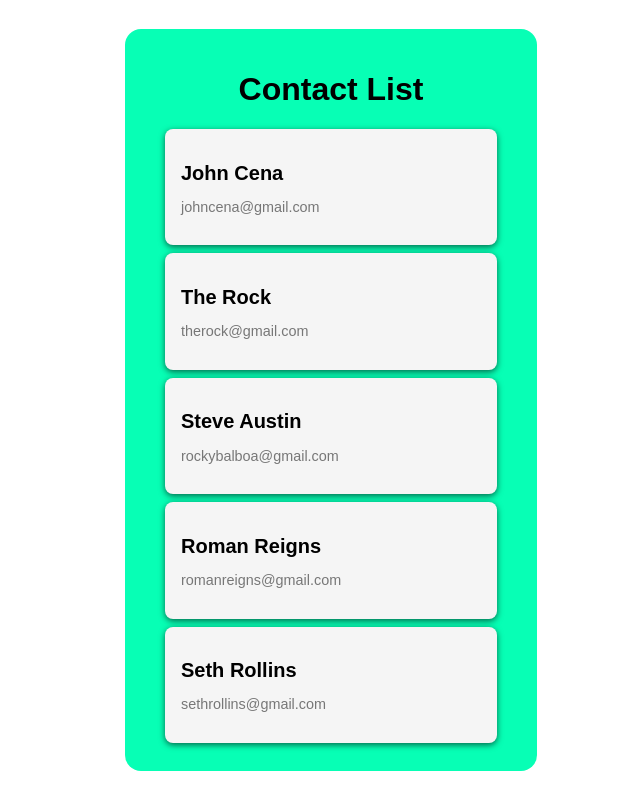
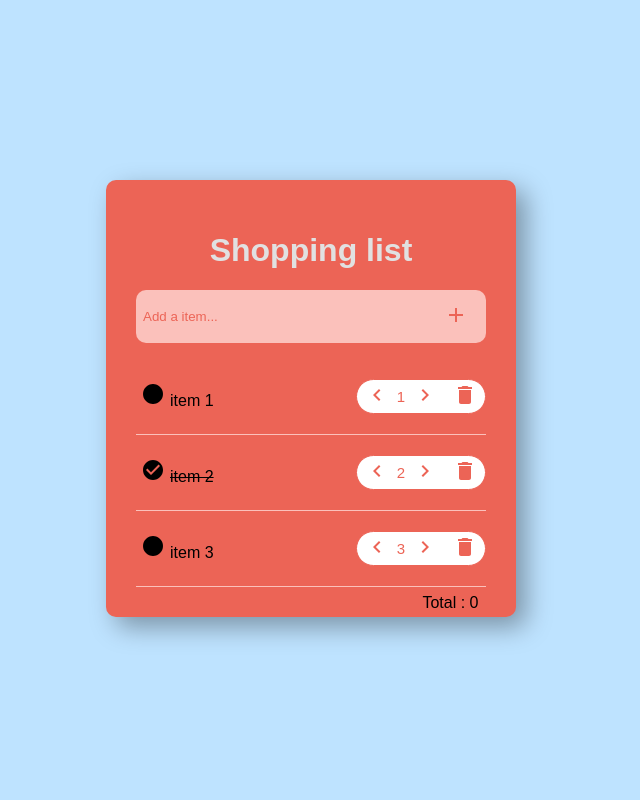
Before and after one commit to Nkbalaji2002/Temp-Ctrl-App, a React (Vite) app: page / in a window 1280 px wide. Shown: the whole page, without its empty margins (329-969 px from the left). Built offline with nearby package versions, Linux system fonts and the light colour scheme.

Commit message:
shop-list commit

```diff
--- a/index.html
+++ b/index.html
@@ -4,7 +4,7 @@
     <meta charset="UTF-8" />
     <link rel="icon" type="image/svg+xml" href="/vite.svg" />
     <meta name="viewport" content="width=device-width, initial-scale=1.0" />
-    <title>Contact List</title>
+    <title>Shopping List</title>
   </head>
   <body>
     <div id="root"></div>
--- a/src/App.tsx
+++ b/src/App.tsx
@@ -1,15 +1,11 @@
 import React from "react";
-import ContactList from "./components/ContactList";
-import { ContactData } from "./components/Data/ContactData";
+import Shopping from "./components/shopping";
 
 export const App: React.FC = () => {
-  const contact = ContactData;
-
   return (
     <>
-      <div className="container">
-        <h1>Contact List</h1>
-        <ContactList contacts={contact} />{" "}
+      <div className="app">
+        <Shopping />
       </div>
     </>
   );
--- a/src/components/Contact.css
+++ /dev/null
@@ -1,35 +0,0 @@
-.container {
-  text-align: center;
-  background-color: rgb(7, 255, 181);
-  padding: 20px;
-  width: 100%;
-  border: none;
-  border-radius: 1rem;
-}
-
-.contact-list {
-  display: flex;
-  flex-direction: column;
-  align-items: center;
-}
-
-.contact {
-  background-color: #f5f5f5;
-  padding: 1rem;
-  border: none;
-  border-radius: 8px;
-  box-shadow: 0px 2px 6px rgba(0, 0, 0, 0.6);
-  text-align: justify;
-  width: 300px;
-  margin-bottom: 0.5rem;
-}
-
-.contact h2 {
-  margin-bottom: 0.5rem;
-  font-size: 1.25rem;
-}
-
-.contact p {
-  color: #777;
-  font-size: 0.9rem;
-}
--- a/src/components/Contact.tsx
+++ /dev/null
@@ -1,19 +0,0 @@
-import React from "react";
-
-export interface ContactProps {
-  name: string;
-  email: string;
-}
-
-const Contact: React.FC<ContactProps> = ({ name, email }) => {
-  return (
-    <>
-      <div className="contact">
-        <h2>{name}</h2>
-        <p>{email}</p>
-      </div>
-    </>
-  );
-};
-
-export default Contact;
--- a/src/components/ContactList.tsx
+++ /dev/null
@@ -1,29 +0,0 @@
-import React from "react";
-import "./Contact.css";
-import Contact, { ContactProps } from "./Contact";
-
-export interface ContactListProps {
-  contacts: ContactProps[];
-}
-
-const ContactList: React.FC<ContactListProps> = ({ contacts }) => {
-  return (
-    <>
-      <div className="contact-list">
-        {contacts.map((contact, index) => {
-          return (
-            <>
-              <Contact
-                key={index}
-                name={contact.name}
-                email={contact.email}
-              />
-            </>
-          );
-        })}
-      </div>
-    </>
-  );
-};
-
-export default ContactList;
--- a/src/components/Data/ContactData.tsx
+++ /dev/null
@@ -1,22 +0,0 @@
-export const ContactData = [
-  {
-    name: "John Cena",
-    email: "johncena@gmail.com",
-  },
-  {
-    name: "The Rock",
-    email: "therock@gmail.com",
-  },
-  {
-    name: "Steve Austin",
-    email: "rockybalboa@gmail.com",
-  },
-  {
-    name: "Roman Reigns",
-    email: "romanreigns@gmail.com",
-  },
-  {
-    name: "Seth Rollins",
-    email: "sethrollins@gmail.com",
-  },
-];
--- /dev/null
+++ b/src/components/shopping.css
@@ -0,0 +1,118 @@
+.app {
+  font-family: sans-serif;
+  text-align: center;
+}
+
+.container {
+  background-color: #ec6456;
+  width: 350px;
+  height: min-content;
+  border-radius: 10px;
+  padding: 30px;
+  box-shadow: 10px 10px 26px rgba(0, 0, 0, 0.35);
+}
+
+.title {
+  text-align: center;
+  color: #e1e1e1;
+}
+
+.add-item-box {
+  background: #fbc1bb;
+  color: #ec645b;
+  margin-top: 1em;
+  margin-bottom: 1em;
+  display: flex;
+  justify-content: space-between;
+  align-items: center;
+  border-radius: 10px;
+  padding: 5px;
+}
+
+.add-item-box svg {
+  margin: 5px;
+}
+
+.add-item-input {
+  box-sizing: border-box;
+  border: none;
+  background: transparent;
+  color: #ec6456;
+  width: 100%;
+  height: 30px;
+}
+
+input::placeholder {
+  color: #ec6456;
+}
+
+input:focus {
+  outline: 0;
+}
+
+.item-list {
+  display: flex;
+  flex-direction: column;
+}
+
+.item-container {
+  display: flex;
+  align-items: center;
+  justify-content: space-between;
+  padding: 20px 0;
+  border-bottom: 1px solid #fbc1bb;
+}
+
+.item-name {
+  cursor: pointer;
+}
+
+.item-name svg {
+  margin: 0 5px;
+}
+
+.item-action-buttons {
+  display: flex;
+  justify-content: space-between;
+}
+
+.remove-button {
+  color: white;
+  background-color: red;
+}
+
+.total {
+  float: right;
+  padding: 7.5px;
+}
+
+.quantity {
+  display: flex;
+  align-items: center;
+  border: 1px solid #ec6456;
+  background: white;
+  border-radius: 50px;
+  font-size: 15px;
+  color: #ec6456;
+  min-width: 70px;
+  justify-content: space-between;
+}
+
+button {
+  background: transparent;
+  border: none;
+  margin: 2px;
+  color: #ec6456;
+}
+
+button:focus {
+  outline: 0;
+}
+
+button:hover {
+  cursor: pointer;
+}
+
+.completed {
+  text-decoration: line-through;
+}
--- /dev/null
+++ b/src/components/shopping.tsx
@@ -0,0 +1,150 @@
+import React, { useEffect, useState } from "react";
+import "./shopping.css";
+import {
+  Add,
+  CheckCircle,
+  Circle,
+  ChevronLeft,
+  ChevronRight,
+  Delete,
+} from "@mui/icons-material";
+import localforage from "localforage";
+import { shopData, shoppingitems } from "./shoppingData";
+
+const Shopping: React.FC = () => {
+  const [items, setItems] = useState<shoppingitems[]>(shopData);
+  const [inputValue, setInputValue] = useState<string>("");
+  const [totalItemCount, settotalItemCount] = useState<number>(0);
+
+  useEffect(() => {
+    loadItemsFromStorage()
+  }, []);
+
+  const loadItemsFromStorage = async () => {
+    try {
+      const savedItems = await localforage.getItem<shoppingitems[]>(
+        "shoppingList"
+      );
+      if (savedItems) {
+        setItems(savedItems);
+      }
+    } catch (error) {
+      console.error(`Error loading items : `, error);
+    }
+  };
+
+  const SavedItemsFromStorage = async () => {
+    try {
+      await localforage.setItem("shoppingList", items);
+    } catch (error) {
+      console.error(`Error loading items : `, error);
+    }
+  };
+
+  const handleAddButtonClick = () => {
+    const newItem = {
+      id: items.length + 1,
+      itemName: inputValue,
+      quantity: 1,
+      isSelected: false,
+    };
+
+    const newItems = [...items, newItem];
+    setItems(newItems);
+    setInputValue("");
+    CalculateTotal();
+    SavedItemsFromStorage()
+  };
+
+  const handleQuantityIncrease = (index: number) => {
+    const newItems = [...items];
+    newItems[index].quantity++;
+    setItems(newItems);
+    CalculateTotal();
+  };
+
+  const handleQuantityDecrease = (index: number) => {
+    const newItems = [...items];
+    newItems[index].quantity--;
+    setItems(newItems);
+    CalculateTotal();
+  };
+
+  const toggleComplete = (index: number) => {
+    const newItems = [...items];
+    newItems[index].isSelected = !newItems[index].isSelected;
+    setItems(newItems);
+  };
+
+  const CalculateTotal = () => {
+    const totalItemCount: number = items.reduce((total, item) => {
+      return total + item.quantity;
+    }, 0);
+    settotalItemCount(totalItemCount);
+  };
+
+  const removeItem = (index: number) => {
+    const updatedItems = items.filter((item) => item.id !== index);
+    setItems(updatedItems);
+    SavedItemsFromStorage()
+  };
+
+  return (
+    <>
+      <div className="app-background">
+        <div className="container">
+          <h1 className="title">Shopping list</h1>
+          <div className="add-item-box">
+            <input
+              type="text"
+              placeholder="Add a item..."
+              className="add-item-input"
+              value={inputValue}
+              onChange={(event) => setInputValue(event.target.value)}
+            />
+            <button onClick={() => handleAddButtonClick()}>
+              <Add />
+            </button>
+          </div>
+          <div className="item-list">
+            {items.map((item, index) => (
+              <div className="item-container" key={item.id}>
+                <div
+                  className="item-name"
+                  onClick={() => toggleComplete(index)}
+                >
+                  {item.isSelected ? (
+                    <>
+                      <CheckCircle />
+                      <span className="completed">{item.itemName}</span>
+                    </>
+                  ) : (
+                    <>
+                      <Circle />
+                      <span>{item.itemName}</span>
+                    </>
+                  )}
+                </div>
+                <div className="quantity">
+                  <button onClick={() => handleQuantityDecrease(index)}>
+                    <ChevronLeft />
+                  </button>
+                  <span>{item.quantity}</span>
+                  <button onClick={() => handleQuantityIncrease(index)}>
+                    <ChevronRight />
+                  </button>
+                  <button onClick={() => removeItem(item.id)}>
+                    <Delete />
+                  </button>
+                </div>
+              </div>
+            ))}
+          </div>
+          <div className="total">Total : {totalItemCount}</div>
+        </div>
+      </div>
+    </>
+  );
+};
+
+export default Shopping;
--- /dev/null
+++ b/src/components/shoppingData.tsx
@@ -0,0 +1,27 @@
+export interface shoppingitems {
+  id: number;
+  itemName: string;
+  quantity: number;
+  isSelected: boolean;
+}
+
+export const shopData = [
+  {
+    id: 1,
+    itemName: "item 1",
+    quantity: 1,
+    isSelected: false,
+  },
+  {
+    id: 2,
+    itemName: "item 2",
+    quantity: 2,
+    isSelected: true,
+  },
+  {
+    id: 3,
+    itemName: "item 3",
+    quantity: 3,
+    isSelected: false,
+  },
+];
--- a/src/index.css
+++ b/src/index.css
@@ -6,6 +6,7 @@ body {
   min-height: 100vh;
   margin: 0 auto;
   max-width: 400px;
+  background-color: #bee3ff;
 }
 
 ::-webkit-scrollbar {
```
